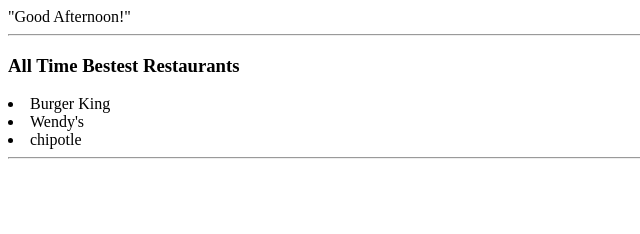
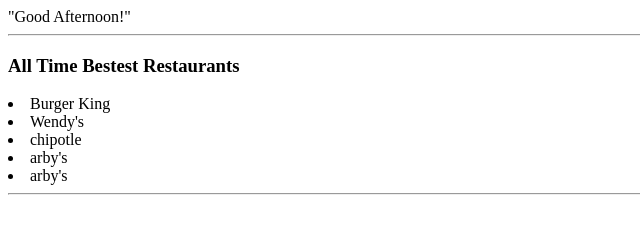
Before and after one commit to Lechiffre48/Net201openrepoMhernandez, a plain HTML site: page index.html in a window 1280 px wide. Shown: the whole page, without its empty margins (0-640 px from the left). Drawn offline with Linux system fonts and the light colour scheme.

Commit message:
Added 4th item in list

```diff
--- a/index.html
+++ b/index.html
@@ -7,6 +7,9 @@
               <li>Burger King</li>
               <li>Wendy's</li>
               <li>chipotle</li>
+              <li>arby's</li>
+              <li>arby's</li>
+
          </ol>
          <hr>
     </body>
```
